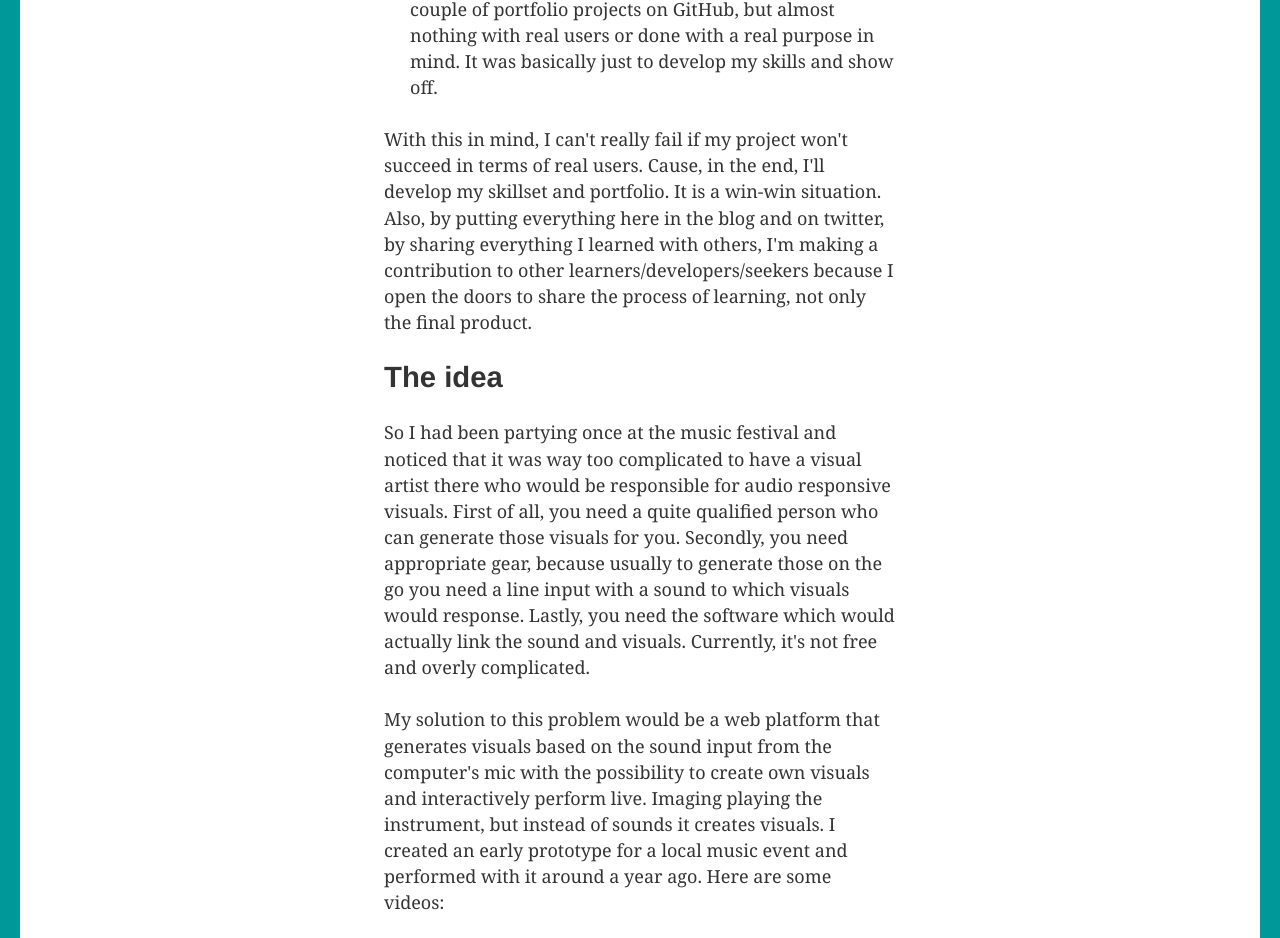
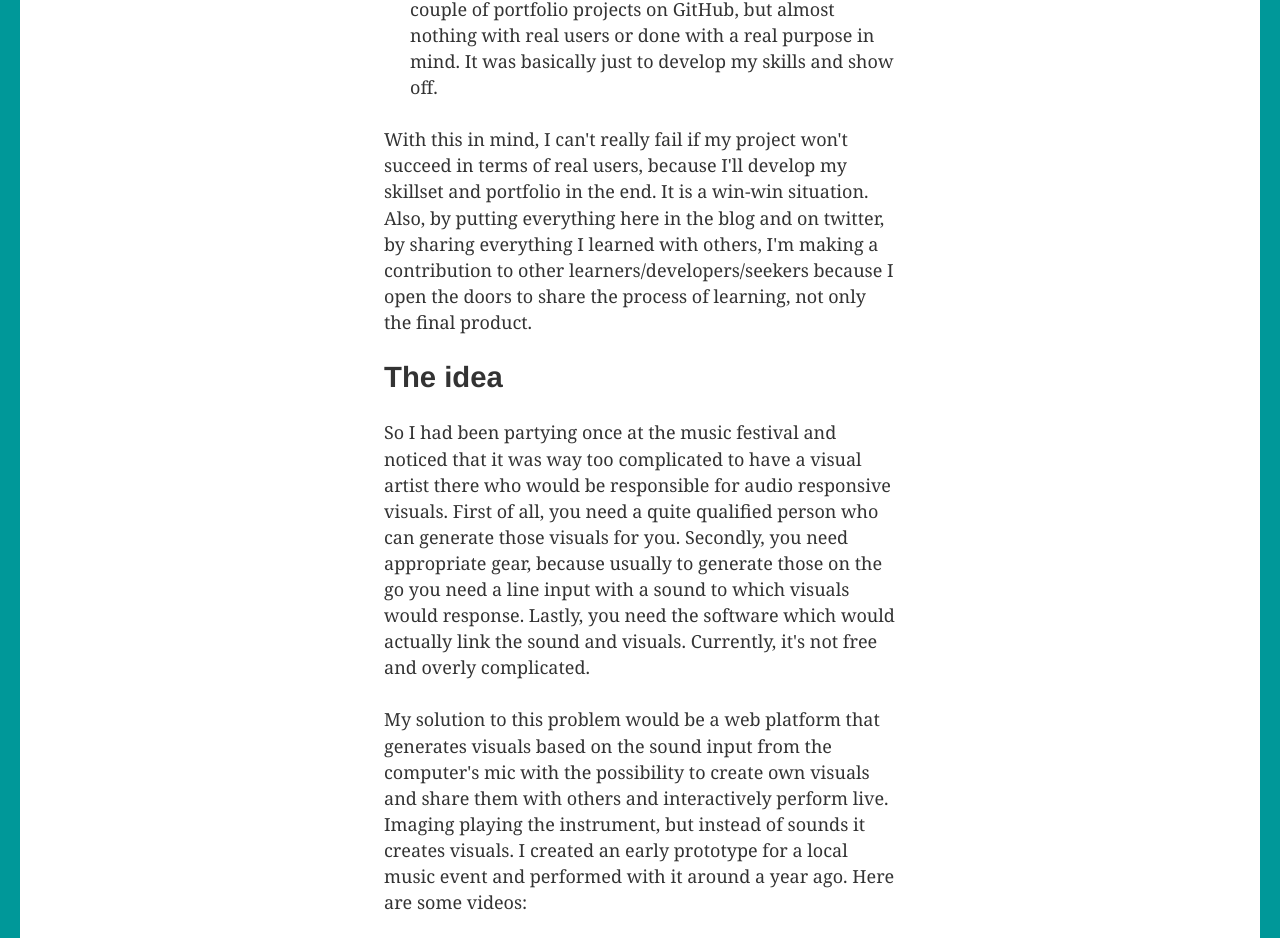
Before and after one commit to Dizotoff/dizotoff.github.io, a Gatsby site: page /SaaSPartI/ in a window 1280 px wide. Shown: the part 1057-1995 px from the top of the page. Built offline with nearby package versions, Linux system fonts and the light colour scheme; Gatsby itself is replaced by a stand-in of ours; some packages are replaced by stand-ins of ours; grey boxes are pictures that could not be loaded; what typography-theme-alton would draw is missing.

Commit message:
Edit post

```diff
--- a/content/blog/SaaSPartI/index.md
+++ b/content/blog/SaaSPartI/index.md
@@ -12,7 +12,7 @@ For the ones who don't know what is SaaS, here is a brief explanation from Wikip
 > It is sometimes referred to as "on-demand software",
 > and was formerly referred to as "software plus services" by Microsoft.
 
-I was always wondered by the possibility of mobile developers to make apps for the app stores and gain a lot of users because how easy it to install or pay for the app. That was until that moment when I realized that being a full-stack dev was much cooler. Full-stack can ship the whole product by themself. And most importantly, they do not depend on the app stores which dictates you the rules and owns you.
+I was always wondered by the possibility of mobile developers to make apps for the app stores and gain a lot of users because how easy it's to install or pay for the app. That was until that moment when I realized that being a full-stack dev was much cooler. Full-stack can ship the whole product by themself. And most importantly, they do not depend on the app stores which dictates you the rules and owns you.
 
 I decided that it's time for me to ship a product. There are several reasons for that:
 
@@ -25,13 +25,13 @@ I decided that it's time for me to ship a product. There are several reasons for
 - Reason 3. Develop my portfolio
   Currently, I have only a couple of portfolio projects on GitHub, but almost nothing with real users or done with a real purpose in mind. It was basically just to develop my skills and show off.
 
-With this in mind, I can't really fail if my project won't succeed in terms of real users. Cause, in the end, I'll develop my skillset and portfolio. It is a win-win situation. Also, by putting everything here in the blog and on twitter, by sharing everything I learned with others, I'm making a contribution to other learners/developers/seekers because I open the doors to share the process of learning, not only the final product.
+With this in mind, I can't really fail if my project won't succeed in terms of real users, because I'll develop my skillset and portfolio in the end. It is a win-win situation. Also, by putting everything here in the blog and on twitter, by sharing everything I learned with others, I'm making a contribution to other learners/developers/seekers because I open the doors to share the process of learning, not only the final product.
 
 ## The idea
 
 So I had been partying once at the music festival and noticed that it was way too complicated to have a visual artist there who would be responsible for audio responsive visuals. First of all, you need a quite qualified person who can generate those visuals for you. Secondly, you need appropriate gear, because usually to generate those on the go you need a line input with a sound to which visuals would response. Lastly, you need the software which would actually link the sound and visuals. Currently, it's not free and overly complicated.
 
-My solution to this problem would be a web platform that generates visuals based on the sound input from the computer's mic with the possibility to create own visuals and interactively perform live. Imaging playing the instrument, but instead of sounds it creates visuals. I created an early prototype for a local music event and performed with it around a year ago. Here are some videos:
+My solution to this problem would be a web platform that generates visuals based on the sound input from the computer's mic with the possibility to create own visuals and share them with others and interactively perform live. Imaging playing the instrument, but instead of sounds it creates visuals. I created an early prototype for a local music event and performed with it around a year ago. Here are some videos:
 
 [![Youtube video](http://img.youtube.com/vi/9iJp6QSKcbI/0.jpg)](http://www.youtube.com/watch?v=9iJp6QSKcbI "Web Based Audio Responsive Visuals Prototype")
 
```
